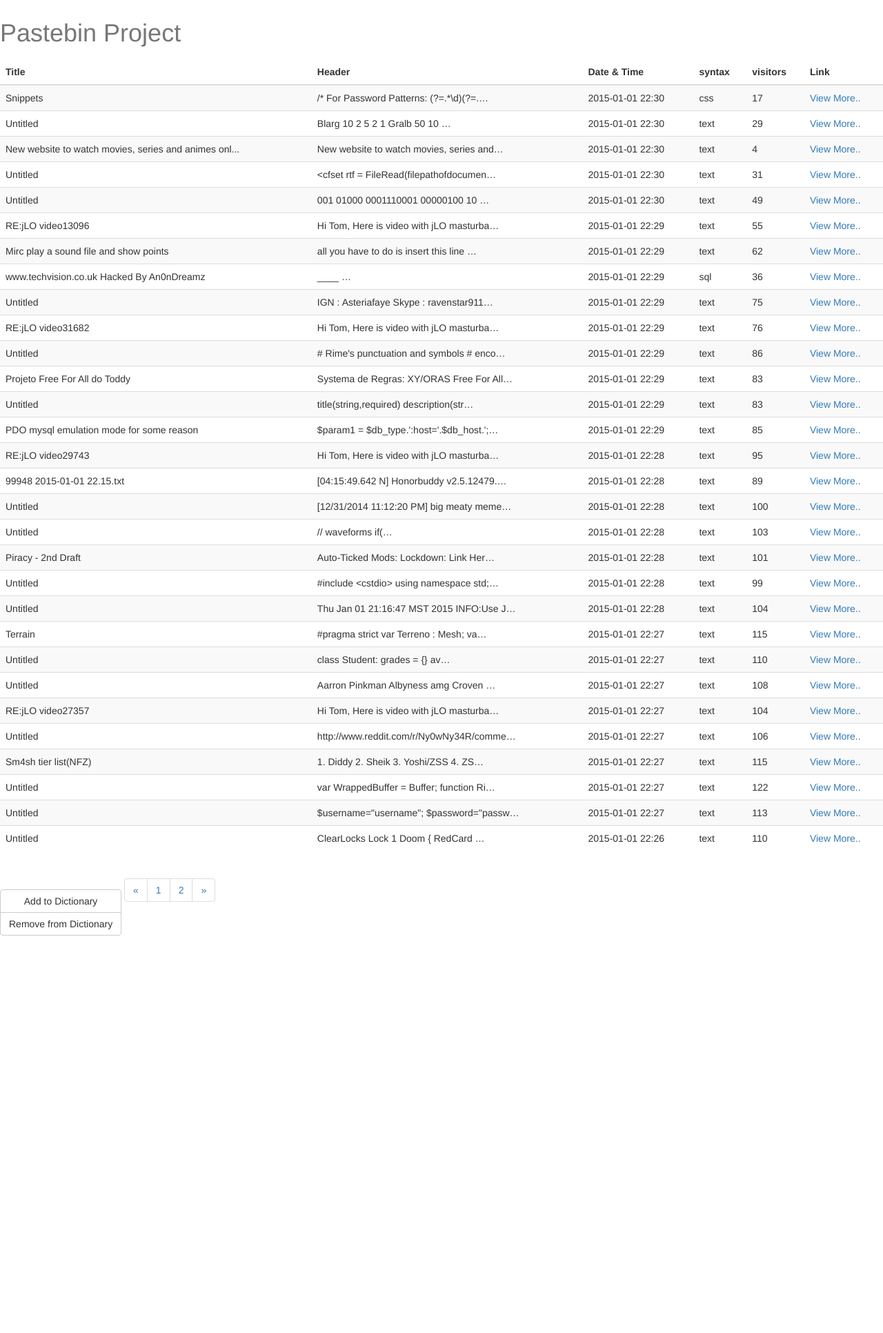
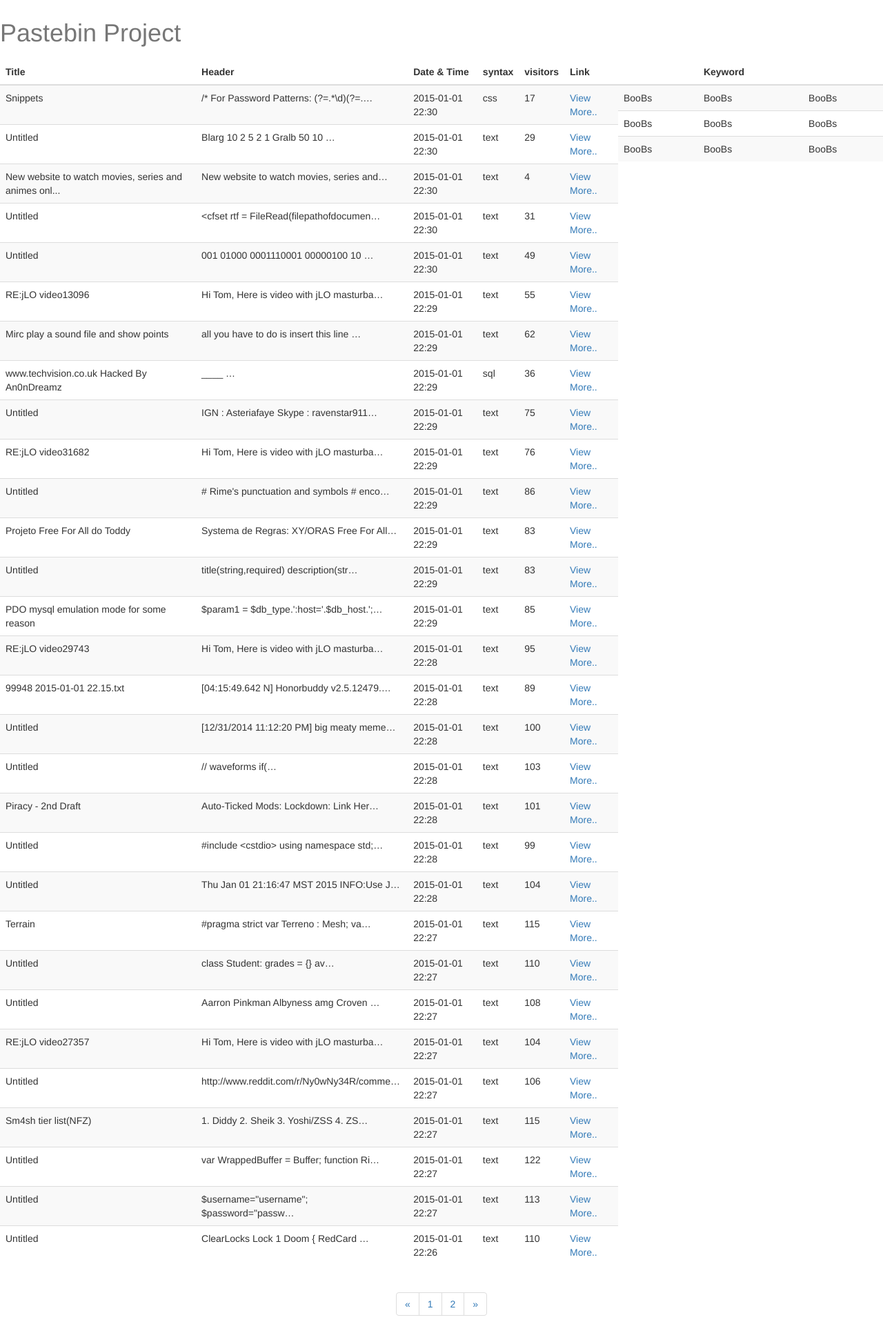
Before and after one commit to the-st0rm/pasteDigest, a Django app: page /home in a window 1280 px wide. Shown: the whole page at 69% size. Before the commit the page ends 1356 px from the top, so only its background shows below. Run offline with Django 3.2, Linux system fonts and the light colour scheme; data comes from the database, SQL or seed files in the repository; some libraries are stand-ins or nearby versions.

Commit message:
main.html Everything has Changed :D

```diff
--- a/templates/main.html
+++ b/templates/main.html
@@ -7,10 +7,18 @@
    <script src="/static/js/bootstrap.min.js"></script>
    <meta http-equiv="refresh" content="5" >
 </head>
+
 <body>
-
+<table style="width:100%">
+   <caption><h1>Pastebin Project</h1></caption>
+      <tr>
+         <td width=70%></td>
+         <td width=30%, align="center"></td>
+      </tr>
+   <tbody>
+      <tr>
+	  <td  valign="top">
 		 <table class="table table-striped">
-   <caption><h1>Pastebin Project</h1></caption>
 		 <thead>
 			<tr>
 				 <th>Title</th>
@@ -19,11 +27,11 @@
 				 <th>syntax</th>
 				 <th>visitors</th>
 				 <th>Link</th>
-
 			</tr>
 		</thead>
 		<tbody>
 		    {% for p in pastes %}
+
 			<tr>
 				 <td>{{ p.title }}</td>
 				 <td>{{ p.content|truncatechars:40 }}</td>
@@ -31,23 +39,59 @@
 				 <td>{{ p.syntax }}</td>
 				 <td>{{ p.visitors }}</td>
 				 <td><a href="{{ p.get_url }}" target="_blank">View More..</a></td>
+			</tr>
+			{% endfor %}
+
+		</tbody>
+
+
+		</table>
+	</td>
+	 <td valign="top">
+	 <table class="table table-striped" >
+		<thead>
+			<tr>
+				<th></th>
+				 <th>Keyword</th>
+				 <th></th>
+			</tr>
+		</thead>
+		<tbody>
+			<tr>
+				 <td>BooBs</td>
+				 <td>BooBs</td>
+				 <td>BooBs</td>
 
 			</tr>
-      {% endfor %}
+			<tr>
+				 <td>BooBs</td>
+				 <td>BooBs</td>
+				 <td>BooBs</td>
+
+			</tr>
+			<tr>
+				 <td>BooBs</td>
+				 <td>BooBs</td>
+				 <td>BooBs</td>
+			</tr>
+
+		</tbody>
+		</table>
+	 </td>
    </tbody>
 </table>
 
-<div class="btn-group-vertical">
-  <button type="button" class="btn btn-default">Add to Dictionary</button>
-  <button type="button" class="btn btn-default">Remove from Dictionary</button>
-</div>
 
-<div class="pagination">
+<div class="text-center">
+	<ul class="pagination">
   <li><a href="/test/page/1">&laquo;</a></li>
   <li><a href="/test/page/1">1</a></li>
   <li><a href="/test/page/2">2</a></li>
   <li><a href="#">&raquo;</a></li>
+  </ul>
 </div>
+
+
 
 </body>
 </html>
```
Lines whose indentation alone changed are shown as unchanged.
